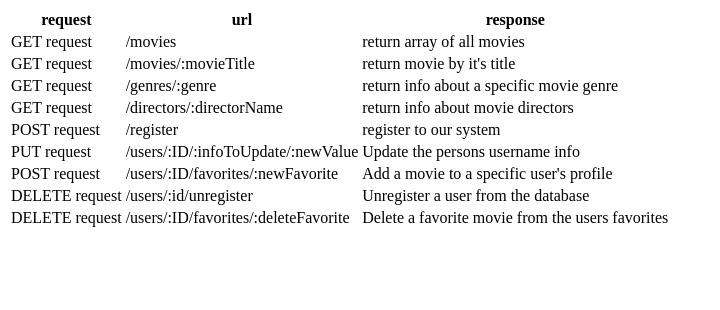
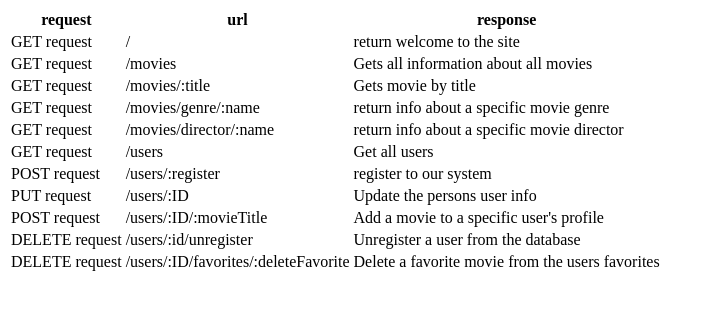
Before and after one commit to KrystinaGerke/Movie-API, a website: page public/documentation.html in a window 1280 px wide. Shown: the whole page, without its empty margins (0-720 px from the left). Drawn offline with Linux system fonts and the light colour scheme.

Commit message:
updated documentation about endpoints

```diff
--- a/index.js
+++ b/index.js
@@ -36,7 +36,7 @@ app.get('/', (req, res) => {
 });
 
 //READ
-//Gets all information about a movie
+//Gets all information about all movies
 app.get('/movies', (req, res) => {
   Movies.find()
     .then((movie) => {
@@ -109,7 +109,7 @@ app.get('/users', (req, res) => {
   Email: String,
   Birthday: Date
 }*/
-app.post('/users', (req, res) => {
+app.post('/users/:register', (req, res) => {
   Users.findOne({ Username: req.body.Username })
     .then((user) => {
       if (user) {
--- a/public/documentation.html
+++ b/public/documentation.html
@@ -19,37 +19,47 @@
     <tbody>
         <tr>
             <td>GET request</td>
-            <td>/movies</td>
-            <td>return array of all movies</td>
+            <td>/</td>
+            <td>return welcome to the site</td>
         </tr>
         <tr>
             <td>GET request</td>
-            <td>/movies/:movieTitle</td>
-            <td>return movie by it's title</td>
+            <td>/movies</td>
+            <td>Gets all information about all movies</td>
         </tr>
         <tr>
             <td>GET request</td>
-            <td>/genres/:genre</td>
+            <td>/movies/:title</td>
+            <td>Gets movie by title</td>
+        </tr>
+        <tr>
+            <td>GET request</td>
+            <td>/movies/genre/:name</td>
             <td>return info about a specific movie genre</td>
         </tr>
         <tr>
             <td>GET request</td>
-            <td>/directors/:directorName</td>
-            <td>return info about movie directors</td>
+            <td>/movies/director/:name</td>
+            <td>return info about a specific movie director</td>
+        </tr>
+        <tr>
+            <td>GET request</td>
+            <td>/users</td>
+            <td>Get all users</td>
         </tr>
         <tr>
             <td>POST request</td>
-            <td>/register</td>
+            <td>/users/:register</td>
             <td>register to our system</td>
         </tr>
         <tr>
             <td>PUT request</td>
-            <td>/users/:ID/:infoToUpdate/:newValue</td>
-            <td>Update the persons username info</td>
+            <td>/users/:ID</td>
+            <td>Update the persons user info</td>
         </tr>
         <tr>
             <td>POST request</td>
-            <td>/users/:ID/favorites/:newFavorite</td>
+            <td>/users/:ID/:movieTitle</td>
             <td>Add a movie to a specific user's profile</td>
         </tr>
         <tr>
```
